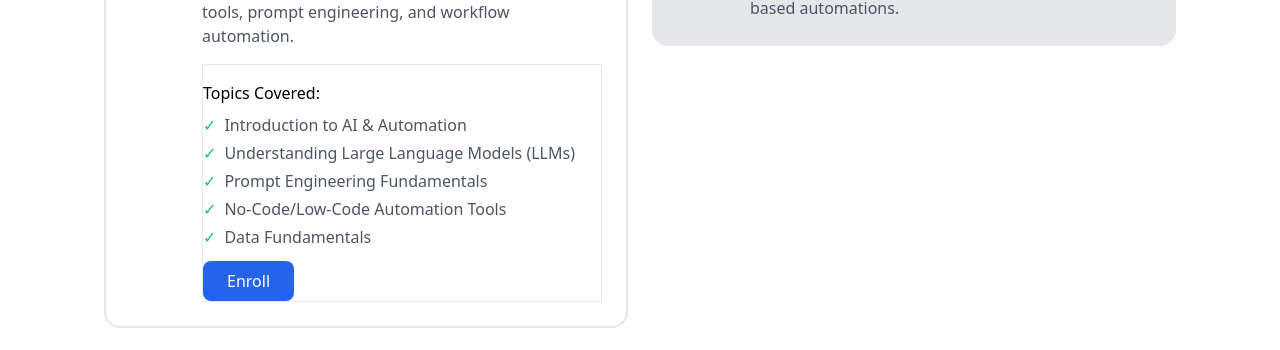
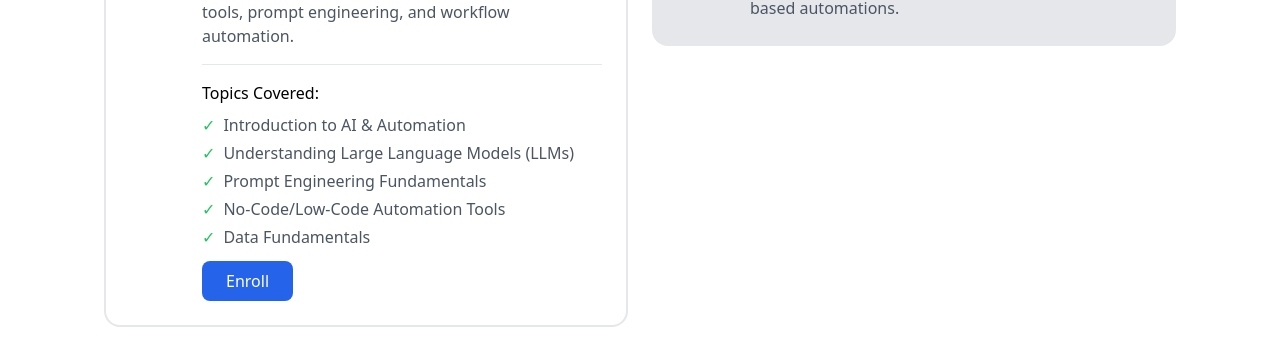
Before and after one commit to oladim/nexit, a React (Create React App) app: page /automation in a window 1280 px wide. Both pictures are taken after a click on the element 366 px from the left and 840 px from the top of the page. Shown: the part 874-1224 px from the top of the page. Built offline with nearby package versions, Linux system fonts and the light colour scheme.

Commit message:
remove debug border

```diff
--- a/src/components/AutomationPage.js
+++ b/src/components/AutomationPage.js
@@ -128,7 +128,7 @@
                     <h3 className="font-poppins font-semibold text-lg sm:text-xl mb-2">{module.title}</h3>
                     <p className="text-gray-600 mb-3 text-sm sm:text-base">Goal: {module.duration}</p>
                     {selectedModule === module.id && (
-                      <div className="border mt-4 pt-4 border-t border-gray-200">
+                      <div className="mt-4 pt-4 border-t border-gray-200">
                         <p className="font-medium mb-2 text-sm sm:text-base">Topics Covered:</p>
                         <ul className="space-y-1">
                           {module.topics.map((topic, idx) => (
```
